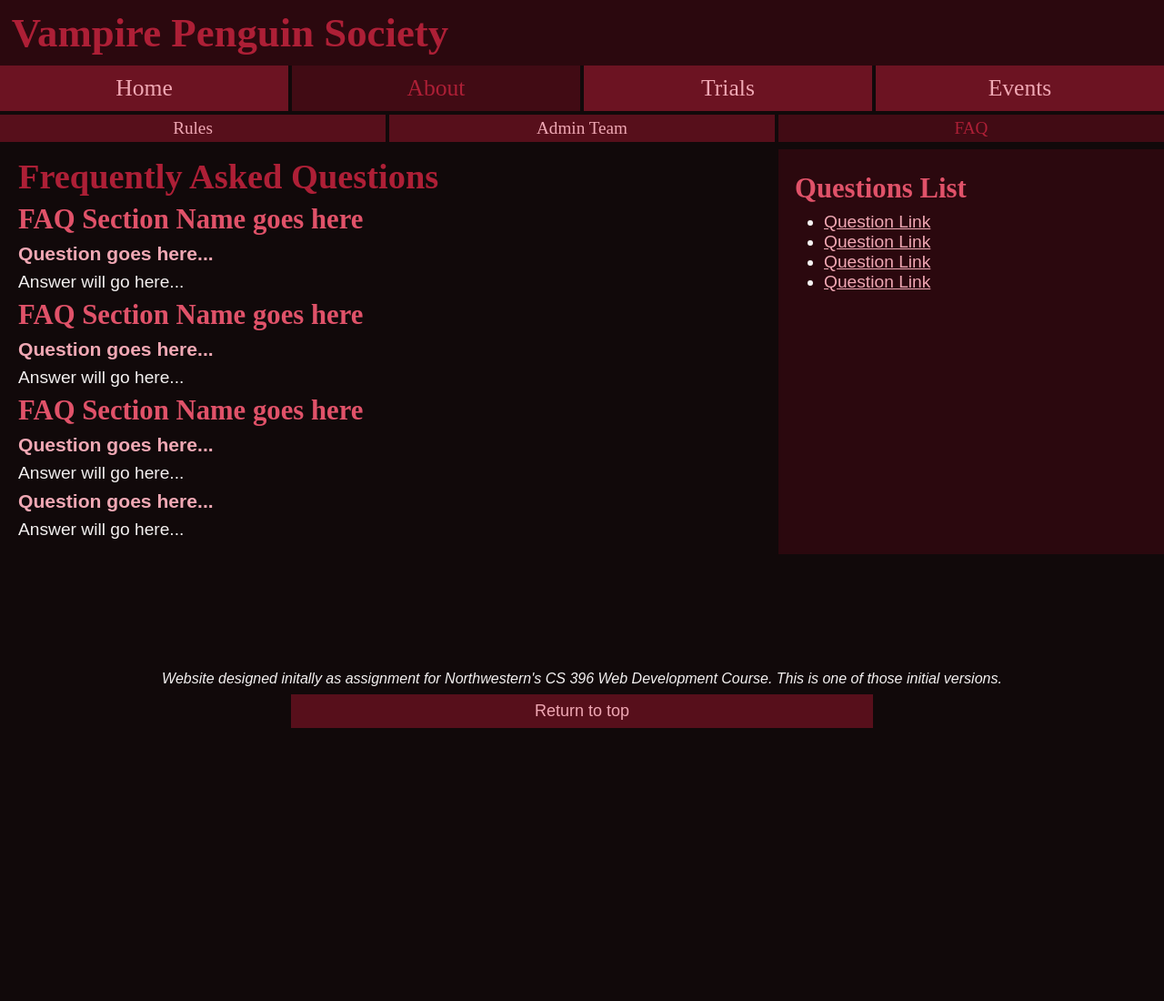
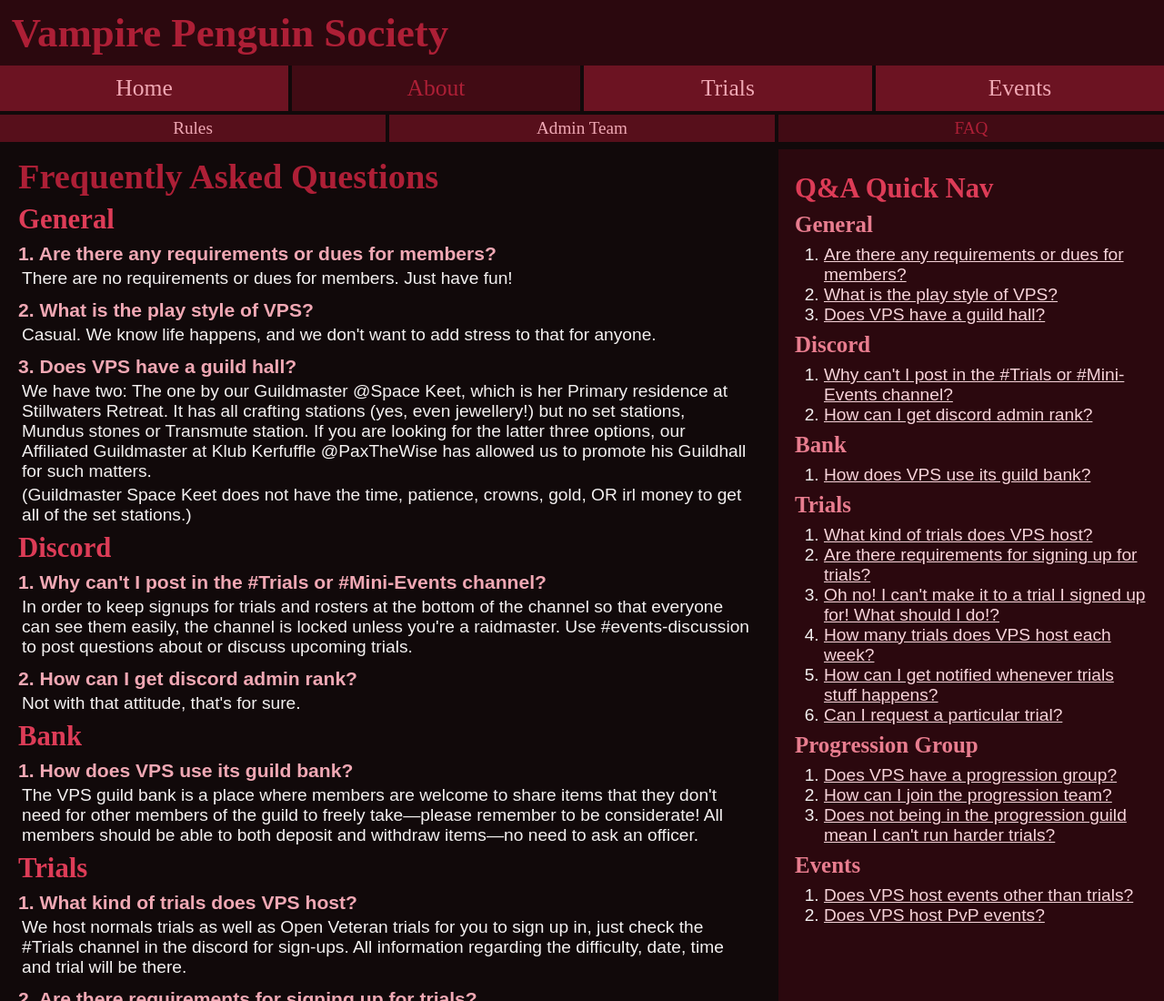
Before and after one commit to VampirePenguinSociety/VampirePenguinSociety.github.io, a plain HTML site: page faq.html in a window 1280 px wide. Shown: the top 1100 px of the page at 91% size. Before the commit the page ends 800 px from the top, so only its background shows below. Drawn offline with nearby package versions, Linux system fonts and the light colour scheme.

Commit message:
fixed some styles, populated Q&A page

```diff
--- a/css/faq_style.css
+++ b/css/faq_style.css
@@ -2,4 +2,18 @@
     font-size: 1.1em;
     font-weight: bold;
     color: hsl(350, 70%, 80%);
+    margin-bottom: 4px;
+    margin-top: 12px;
 }
+
+section article div:first-of-type .question {
+    margin-top: 4px;
+}
+
+.answer {
+    margin: 4px;
+}
+
+#quick_nav a {
+    color: hsl(350, 70%, 90%);
+}
--- a/css/style.css
+++ b/css/style.css
@@ -30,12 +30,12 @@ h1 {
 }
 
 h2 {
-    color: hsl(350, 70%, 60%);
+    color: hsl(350, 70%, 55%);
     font-size: 1.6em;
     margin: 8px 0;
 }
 h3 {
-    color: hsl(350, 70%, 80%);
+    color: hsl(350, 70%, 70%);
     font-size: 1.3em;
     margin: 8px 0;
 }
@@ -44,7 +44,7 @@ p {
     margin: 8px 0;
 }
 
-ul {
+ul, ol {
     margin: 8px 0px;
     padding-left: 32px;
 }
--- a/faq.html
+++ b/faq.html
@@ -6,6 +6,7 @@
         <link rel="stylesheet" href="css/faq_style.css">
         <link href="https://fonts.googleapis.com/css?family=Material+Icons|Material+Icons+Outlined|Material+Icons+Two+Tone|Material+Icons+Round|Material+Icons+Sharp" rel="stylesheet">
         <script src="https://cdn.jsdelivr.net/npm/vue@2.6.12/dist/vue.js"></script>
+        <script src="scripts/faq_questionlist.js" type="text/javascript"></script>
     </head>
     <body>
         <header id="#header">
@@ -22,35 +23,8 @@
             <a href="admin_team_info.html"><div>Admin Team</div></a>
             <a href="faq.html" class="activeNav"><div>FAQ</div></a>
         </nav>
-        <main>
-            <section>
-                <article>
-                    <h1>Frequently Asked Questions</h1>
-                    <h2>FAQ Section Name goes here</h2>
-                    <p class="question">Question goes here...</p>
-                    <p class="answer">Answer will go here...</p>
-                    <h2>FAQ Section Name goes here</h2>
-                    <p class="question">Question goes here...</p>
-                    <p class="answer">Answer will go here...</p>
-                    <h2>FAQ Section Name goes here</h2>
-                    <p class="question">Question goes here...</p>
-                    <p class="answer">Answer will go here...</p>
-                    <p class="question">Question goes here...</p>
-                    <p class="answer">Answer will go here...</p>
-                </article>
-            </section>
-            <aside>
-                <!-- Filled in by JS -->
-                <article>
-                    <h2>Questions List</h2>
-                    <ul>
-                        <li><a href="">Question Link</a></li>
-                        <li><a href="">Question Link</a></li>
-                        <li><a href="">Question Link</a></li>
-                        <li><a href="">Question Link</a></li>
-                    </ul>
-                </article>
-            </aside>
+        <main id="main">
+
         </main>
         <footer>
             <!-- Filled in by JS -->
--- a/scripts/faq.js
+++ b/scripts/faq.js
@@ -1,16 +1,72 @@
-let QAFilePath = ""
-let QASection = ``
+Vue.component('questions-list', {
+    props: ['type', 'question_list'],
+    template:
+    `
+    <article>
+        <h2>{{type}}</h2>
+        <question-answer-pair v-for="qa in question_list" :key="qa.number" :number="qa.number" :question="qa.question" :answer="qa.answer" :type="type"></question-answer-pair>
+    </article>
+    `
+})
 
-function getFormattedQA(question, answer) {
+Vue.component('question-answer-pair', {
+    props: ['number', 'question', 'answer', 'type'],
+    template:
+    `
+    <div>
+    <p class="question" :id="question_id">{{number}}. {{question}}</p>
+    <p class="answer" v-for="a in answer">{{a}}</p>
+    </div>
+    `,
+    computed: {
+        question_id() {
+            return this.type + "_" + this.number.toString()
+        }
+    }
+})
 
-}
+Vue.component("quick-nav-section", {
+    props: ['type', 'question_list'],
+    template: `
+    <div>
+        <h3>{{type}}</h3>
+        <ol>
+            <quick-nav-question-link v-for="qa in question_list" :key="qa.number" :number="qa.number" :type="type" :question="qa.question"></quick-nav-question-link>
+        </ol>
+    </div>
+    `
+})
 
-function getFormattedArticle(title, QAList) {
+Vue.component("quick-nav-question-link", {
+    props: ['type', 'number', 'question'],
+    template: `
+    <li><a :href="question_id">{{question}}</a></li>
+    `,
+    computed: {
+        question_id() {
+            return "#" + this.type + "_" + this.number.toString()
+        }
+    }
+})
 
-}
-
-function initFAQ() {
-
-}
-
-//initFAQ()
+new Vue({
+    el: '#main',
+    template: `
+        <main id="main">
+            <section>
+                <h1>Frequently Asked Questions</h1>
+                <questions-list v-for="qalist in QAList" :key="qalist.type" :type="qalist.type" :question_list="qalist.QA"></questions-list>
+            </section>
+            <aside>
+                <article id="quick_nav">
+                    <h2>Q&A Quick Nav</h2>
+                    <quick-nav-section v-for="qalist in QAList" :key="qalist.type" :type="qalist.type" :question_list="qalist.QA"> </quick-nav-section>
+                    </div>
+                </article>
+            </aside>
+        </main>
+    `,
+    data: {
+        QAList: QAList
+    }
+})
--- /dev/null
+++ b/scripts/faq_questionlist.js
@@ -0,0 +1,120 @@
+const QAList = [
+    {
+        type: 'General',
+        QA: [
+            {
+                number: 1,
+                question: 'Are there any requirements or dues for members?',
+                answer: ['There are no requirements or dues for members. Just have fun!']
+            },
+            {
+                number: 2,
+                question: 'What is the play style of VPS?',
+                answer: ["Casual. We know life happens, and we don't want to add stress to that for anyone."]
+            },
+            {
+                number: 3,
+                question: 'Does VPS have a guild hall?',
+                answer: ["We have two: The one by our Guildmaster @Space Keet, which is her Primary residence at Stillwaters Retreat. It has all crafting stations (yes, even jewellery!) but no set stations, Mundus stones or Transmute station. If you are looking for the latter three options, our Affiliated Guildmaster at Klub Kerfuffle @PaxTheWise has allowed us to promote his Guildhall for such matters.", "(Guildmaster Space Keet does not have the time, patience, crowns, gold, OR irl money to get all of the set stations.)"]
+            }
+        ]
+    },
+    {
+        type: 'Discord',
+        QA: [
+            {
+                number: 1,
+                question: "Why can't I post in the #Trials or #Mini-Events channel?",
+                answer: ["In order to keep signups for trials and rosters at the bottom of the channel so that everyone can see them easily, the channel is locked unless you're a raidmaster.  Use #events-discussion to post questions about or discuss upcoming trials."]
+            },
+            {
+                number: 2,
+                question: 'How can I get discord admin rank?',
+                answer: ["Not with that attitude, that's for sure."]
+            }
+        ]
+    },
+    {
+        type: 'Bank',
+        QA: [
+            {
+                number: 1,
+                question: 'How does VPS use its guild bank?',
+                answer: ["The VPS guild bank is a place where members are welcome to share items that they don't need for other members of the guild to freely take—please remember to be considerate!  All members should be able to both deposit and withdraw items—no need to ask an officer."]
+            }
+        ]
+    },
+    {
+        type: 'Trials',
+        QA: [
+            {
+                number: 1,
+                question: 'What kind of trials does VPS host?',
+                answer: ['We host normals trials as well as Open Veteran trials for you to sign up in, just check the #Trials channel in the discord for sign-ups. All information regarding the difficulty, date, time and trial will be there.']
+            },
+            {
+                number: 2,
+                question: 'Are there requirements for signing up for trials?',
+                answer: ["In general, members who join trials are expected to have properly levelled and specced gear and be at least lvl 50 CP 160 unless stated otherwise. For normal trials, it's okay if your gear isn't all the correct trait, etc. However, you're always expected to follow the rules for events. Also, if you're appearing anonymously in the encounter logs, the Raidmasters will be very sad. Please don't make us sad."]
+            },
+            {
+                number: 3,
+                question: "Oh no! I can't make it to a trial I signed up for! What should I do!?",
+                answer: ["First off, relax. We know life happens. We prefer having at least a 24-hour warning if you can't make it to the trial, but if something urgent pops up, we understand. Just let us know in the #events-discussion channel on Discord and ping the trial host.",
+                "That said... if you repeatedly cancel last-minute or are found to be cancelling without good cause, we will be sad, as it means we may need to cancel events last-minute due to not having enough people. If you do this too many times, your signup attempts will be de-prioritized or ignored to make space for people who actually plan to attend."]
+            },
+            {
+                number: 4,
+                question: 'How many trials does VPS host each week?',
+                answer: ['We try to host 2-4 trials a week, depending on the availability of hosts and participants.']
+            },
+            {
+                number: 5,
+                question: 'How can I get notified whenever trials stuff happens?',
+                answer: ['If you wish to be notified when trials are happening, the #Events-info channel has a reactive role application to cane the Vampguin Raider role. Admin cannot give the role because otherwise, the bot throws a hissyfit.']
+            },
+            {
+                number: 6,
+                question: "Can I request a particular trial?",
+                answer: ["Anyone is now allowed to request any trial they'd like to be scheduled in the #events-discussion channel. When putting in a request, please list the time frame, the days you would like the trial to be held, and whether or not you would like it to be a farm run. As far as veteran trials go, if the progression group has not already cleared it and no Vampguin Raidmaster feels comfortable leading it, we will let you know! (Keep in mind that not all requests can be done immediately.)"]
+            }
+        ]
+    },
+    {
+        type: 'Progression Group',
+        QA: [
+            {
+                number: 1,
+                question: 'Does VPS have a progression group?',
+                answer: ["We do, actually! It's the VPS Mudballers. We run progression trials weekly(ish) on Sundays 5-7 PM CDT. Guild Admin Higgsbo is in charge of organizing these runs."]
+            },
+            {
+                number: 2,
+                question: 'How can I join the progression team?',
+                answer: ['Currently, the VPS Mudballers are not recruiting. Furthermore, much of our recruitment is done on an invite basis, with Raidmasters picking new members based on previous trials they have ran with the guild.',
+                "If you have any questions on the process or about the team, please direct them to Guild Admin Higgsbo."]
+            },
+            {
+                number: 3,
+                question: "Does not being in the progression guild mean I can't run harder trials?",
+                answer: ["As the Mudballers progression team advances and clears more content, tougher trials that can be comfortably cleared by the team will start to be added to the signups that are open to the rest of the guild."]
+            },
+        ]
+    },
+    {
+        type: 'Events',
+        QA: [
+            {
+                number: 1,
+                question: 'Does VPS host events other than trials?',
+                answer: ["Much of our focus right now is on trials. However, time-permitting, we also hope to host other PvE events, such as world boss runs, dolmen runs, etc."]
+            },
+            {
+                number: 2,
+                question: 'Does VPS host PvP events?',
+                answer: ['Generally, no. PvP is not something the guild leaders want to focus on.']
+            }
+        ]
+    },
+
+]
```
